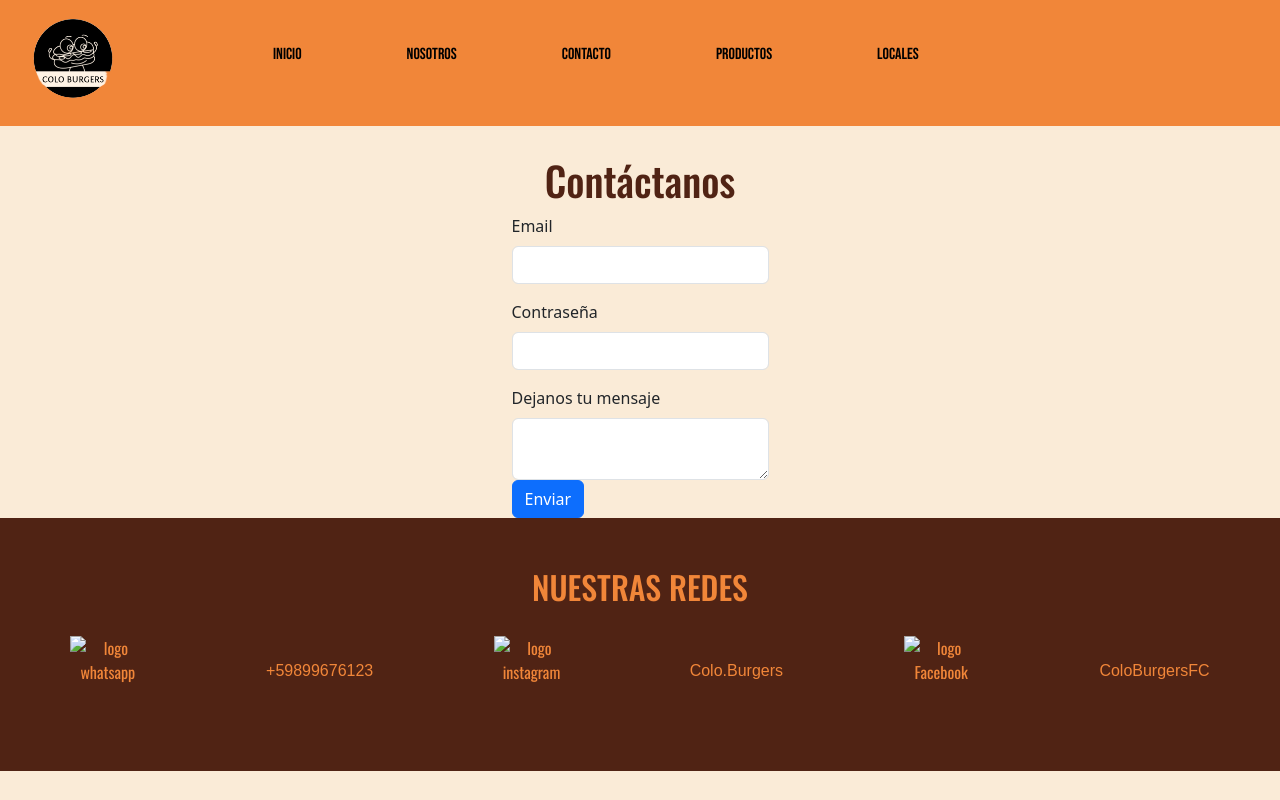
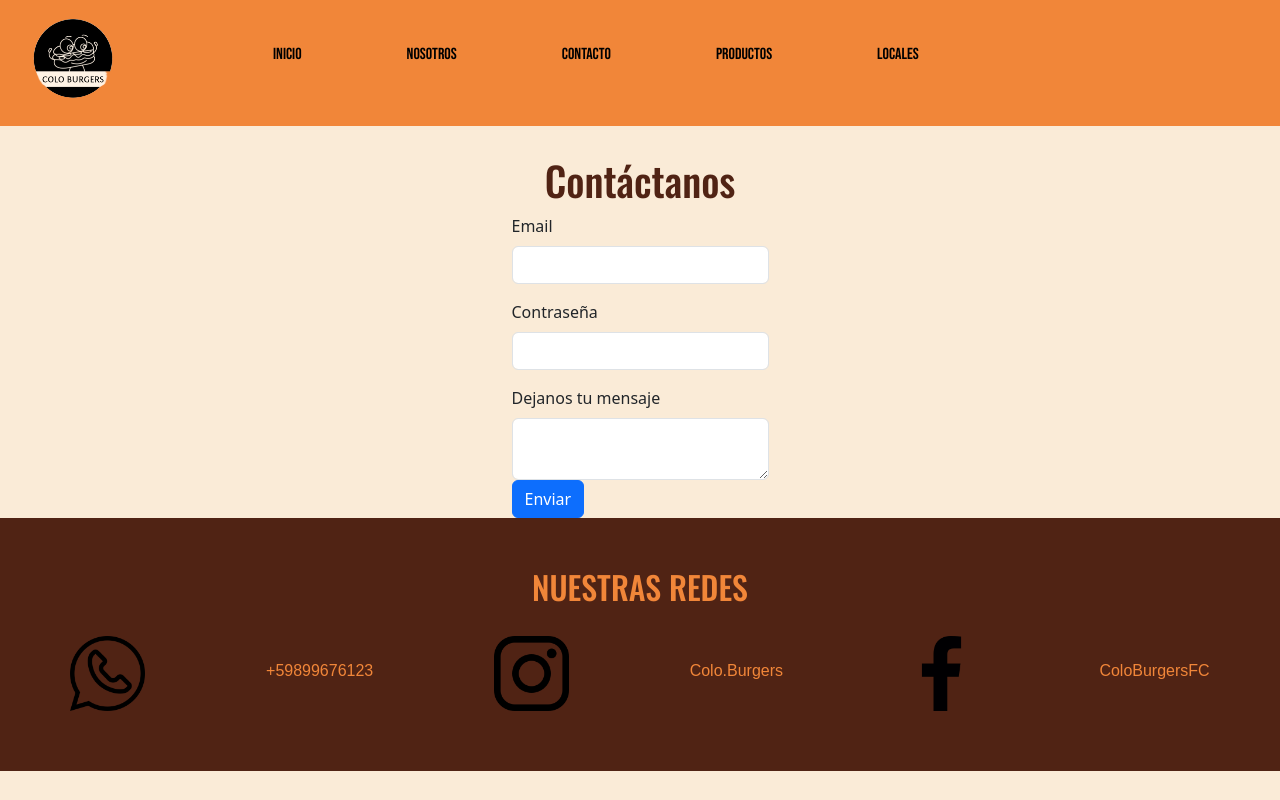
Before and after one commit to FrancoRod737/Colo-burgers, a plain HTML site: page pages/contacto.html in a window 1280 px wide. Drawn offline with nearby package versions, Linux system fonts and the light colour scheme; the site is published under a folder, as on GitHub Pages, so addresses that start at the root find nothing; a web font is replaced by a local one.

```diff
--- a/pages/contacto.html
+++ b/pages/contacto.html
@@ -56,15 +56,15 @@
         <h2>NUESTRAS REDES</h2>
         <div class="divfooter">
 
-            <img src="/assets/img/whatsapp.png" alt="logo whatsapp">
+            <img src="../assets/img/whatsapp.png" alt="logo whatsapp">
             <p>+59899676123</p>
 
 
-            <img src="/assets/img/logotipo-de-instagram.png" alt="logo instagram">
+            <img src="../assets/img/logotipo-de-instagram.png" alt="logo instagram">
             <p>Colo.Burgers</p>
 
 
-            <img src="/assets/img/simbolo-de-la-aplicacion-de-facebook.png" alt="logo Facebook">
+            <img src="../assets/img/simbolo-de-la-aplicacion-de-facebook.png" alt="logo Facebook">
             <p>ColoBurgersFC</p>
 
         </div>
```
Also changed, not shown: pages/locales.html (+3 -3 lines), pages/nosotros.html (+3 -3 lines), pages/productos.html (+3 -3 lines).
